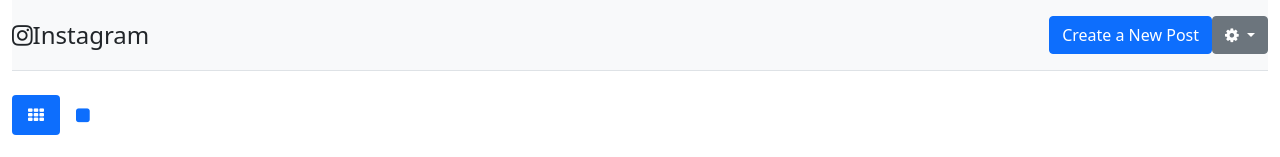
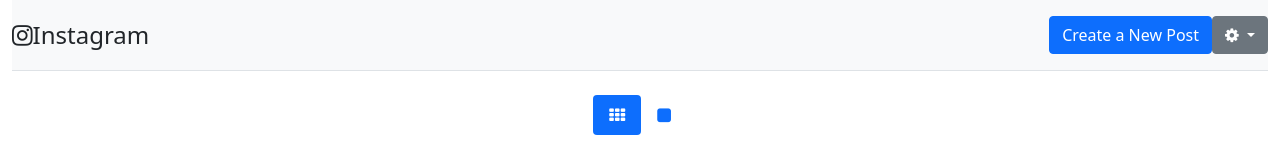
Before and after one commit to Chiznera/InstagramFeed, a plain HTML site: page index.html in a window 1280 px wide. Shown: the top 157 px of the page. Drawn offline with nearby package versions, Linux system fonts and the light colour scheme.

Commit message:
corrected buttons

```diff
--- a/index.html
+++ b/index.html
@@ -59,7 +59,7 @@
                 </div>
             </div>
         </div>
-            <ul class="nav nav-pills mb-3" id="pills-tab" role="tablist">
+            <ul class="nav nav-pills mb-3 d-flex justify-content-center" id="pills-tab" role="tablist">
                 <li class="nav-item" role="presentation">
                     <button class="nav-link active" id="pills-home-tab" data-bs-toggle="pill"
                         data-bs-target="#pills-home" type="button" role="tab" aria-controls="pills-home"
```
